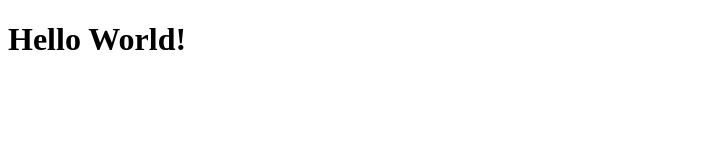
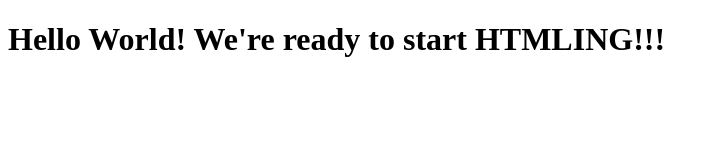
Before and after one commit to bakermd85/coursera-test, a plain HTML site: page site/index.html in a window 1280 px wide. Shown: the whole page, without its empty margins (0-718 px from the left). Drawn offline with Linux system fonts and the light colour scheme.

Commit message:
Small addition to our page content.

```diff
--- a/site/index.html
+++ b/site/index.html
@@ -4,6 +4,6 @@
 	<title>Hello World!</title>
 </head>
 <body>
-	<h1>Hello World!</h1>
+	<h1>Hello World! We're ready to start HTMLING!!!</h1>
 </body>
 </html>
```
